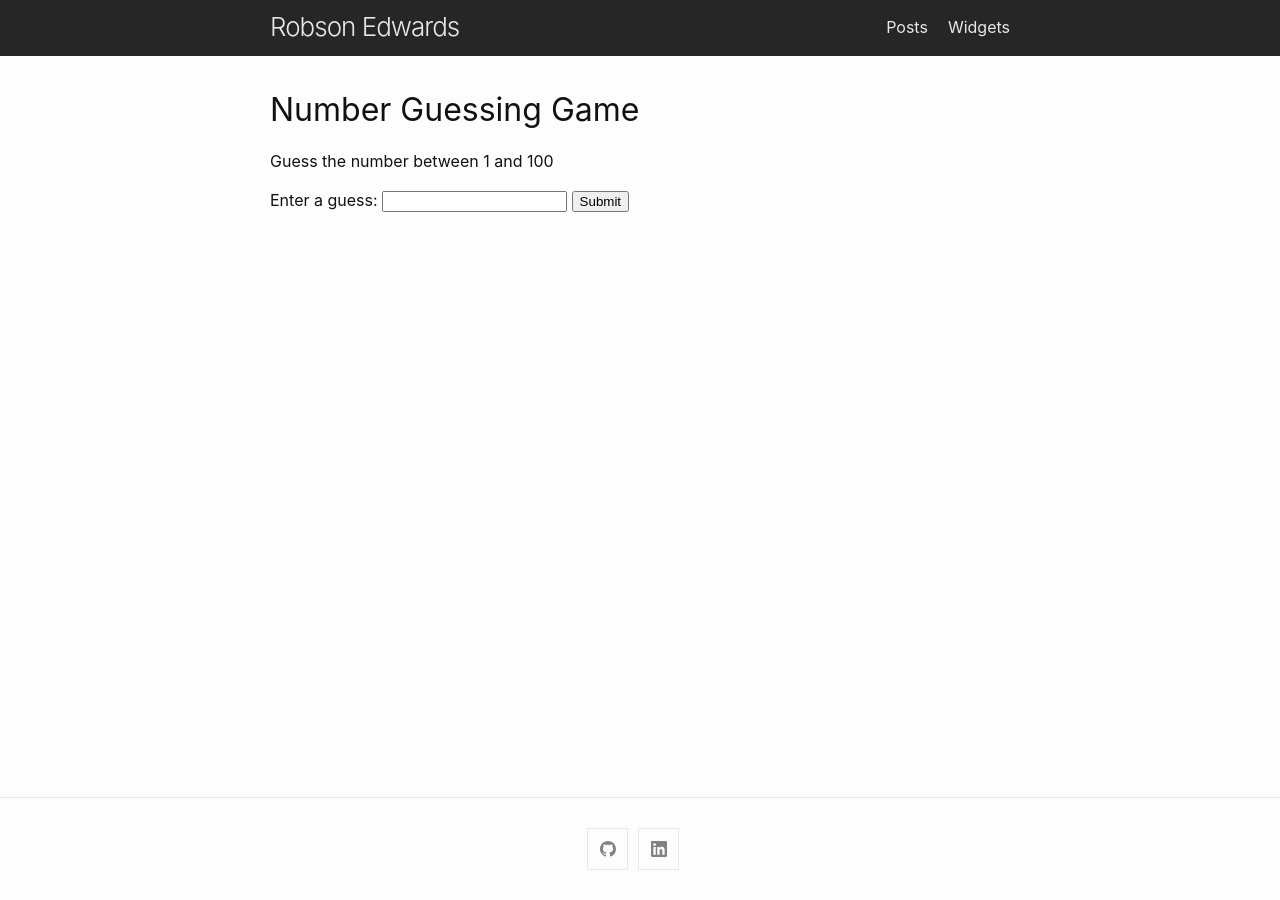
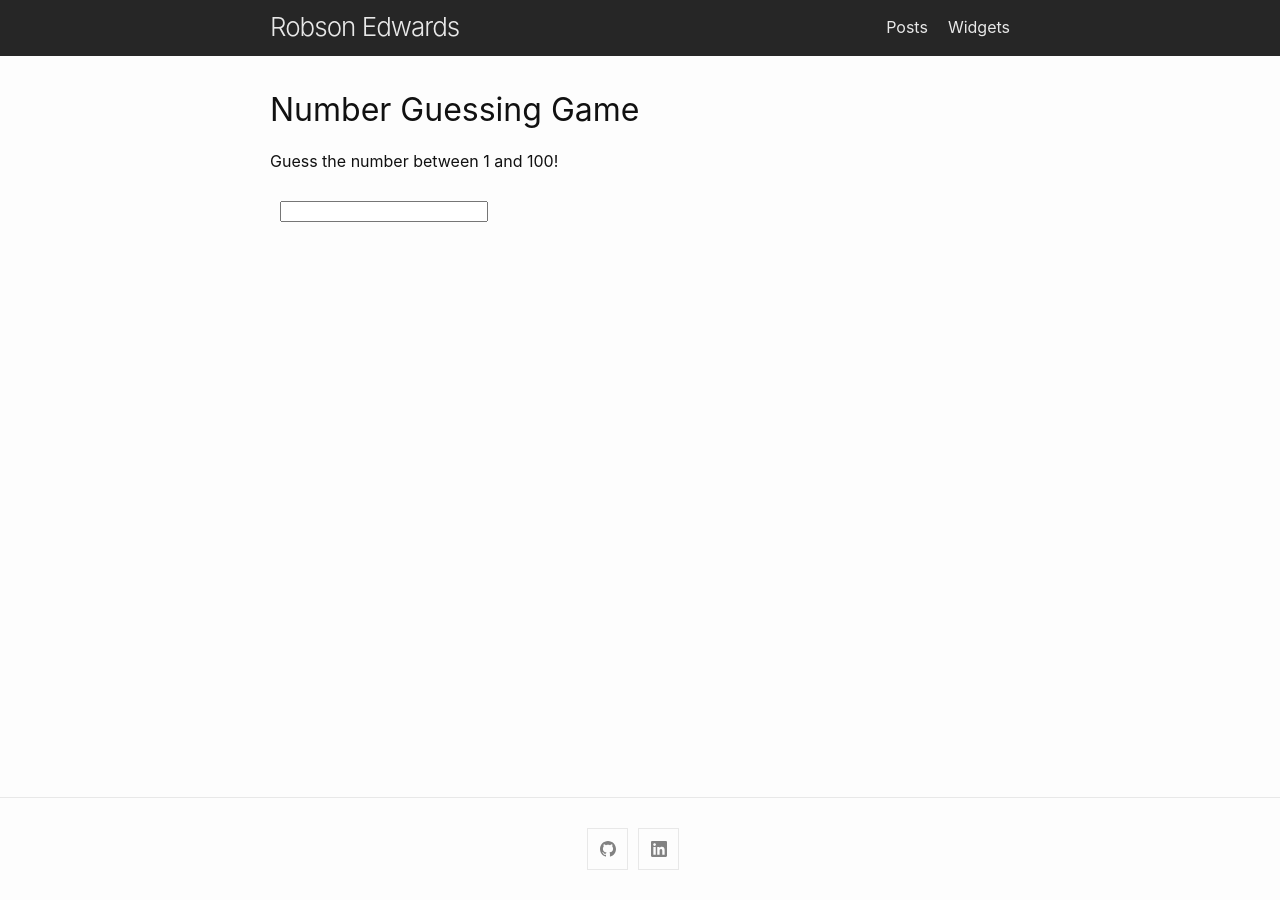
Before and after one commit to robsonedwards/robsonedwards.com, a Jekyll site: the page built from widgets.md, in a window 1280 px wide. Built offline with Jekyll 4.4.1, drawn with Linux system fonts in a browser that asks for light colours; some of the changed lines change nothing that is shown.

Commit message:
Improve number game

```diff
--- a/_includes/number-game.html
+++ b/_includes/number-game.html
@@ -1,17 +1,15 @@
 
-<script src="script2.js" defer>
+<script src="number-game.js" defer>
 </script>
 
-<h1>Number Guessing Game</h1>
-<div class="inputParas">
-    <p>Guess the number between 1 and 100</p>
-    <label for="guessField">Enter a guess:</label>
-    <input type="text" id="guessField" class="guessField">
-    <input type="submit" value="Submit" class="guessSubmit">
+<div class="numberGame">
+    <h1>Number Guessing Game</h1>
+    <p>Guess the number between 1 and 100!</p>
+    <div class="numberGameParagraphs" style="padding: 10px; border-radius: 5px">
+        <p class="guesses" style="margin-bottom:0px"> </p>
+        <input type="text" id="guessField" class="guessField" style="min-width: 200px; max-width:740px">
+            <!-- to do: make input field fill-->
+        <p class="lastResult" style="margin-bottom:0px"></p>
+    </div>
+    <p class="highScore"></p>
 </div>
-<div class="resultParas" id="resultParas">
-    <p class="guesses"></p>
-    <p class="lastResult"></p>
-    <p class="lowOrHigh"></p>
-</div>
-<p class="highScore"></p>
--- /dev/null
+++ b/number-game.js
@@ -0,0 +1,86 @@
+const guesses = document.querySelector('.guesses');
+const lastResult = document.querySelector('.lastResult');
+const highScorePara = document.querySelector('.highScore');
+const paras = document.querySelector('.numberGameParagraphs')
+
+const guessField = document.querySelector('.guessField');
+
+let guessCount = 1;
+let resetButton;
+let highScore = -1;
+
+function randomNatural(max){
+    // Random whole number between 1 and max, inclusive
+    return Math.floor(Math.random() * max) + 1;
+}
+
+let randomNumber = randomNatural(100);
+
+function resetGame(){
+    randomNumber = randomNatural(100);
+    guessCount = 1;
+
+    resetButton.parentNode.removeChild(resetButton);
+    guesses.textContent = '';
+    lastResult.textContent = '';
+
+    guessField.disabled = false;
+    guessField.value = '';
+    guessField.focus();
+
+    paras.style.backgroundColor = '';
+}
+
+function checkGuess(){
+    let userGuess = Number(guessField.value);
+    if(guessCount === 1)
+        guesses.textContent = 'Previous guesses: ';
+    guesses.textContent += userGuess + ' ';
+
+    if(userGuess === randomNumber){
+        setGameOver();
+    }
+    else{
+        guessCount++;
+        lastResult.textContent = 'Wrong! ';
+        if(randomNumber < userGuess){
+            lastResult.textContent += 'The last guess was too high!';
+            paras.style.backgroundColor = 'pink';
+        }
+        else{
+            lastResult.textContent += 'The last guess was too low!';
+            paras.style.backgroundColor = 'orange';
+        }
+    }
+
+    guessField.value = '';
+    guessField.focus();
+}
+
+function setGameOver(){
+    lastResult.textContent = 'Congrats! The number was ' + randomNumber +
+    '!';
+    paras.style.backgroundColor = 'lightgreen';
+
+    guessField.disabled = true;
+    resetButton = document.createElement('button');
+    resetButton.textContent = 'Start New Game';
+    paras.appendChild(resetButton);
+    resetButton.addEventListener('click', resetGame);
+
+    if(highScore === -1)
+        highScore = guessCount;
+    if(guessCount <= highScore){
+        highScore = guessCount;
+        highScorePara.textContent = 'Your best: ' + highScore;
+        //todo: remember between sessions
+    }
+}
+
+//Make enter key work for submit
+guessField.addEventListener('keyup', function(event) {
+    if (event.keyCode === 13) {
+        event.preventDefault();
+        checkGuess();
+    }
+});
--- a/script2.js
+++ /dev/null
@@ -1,100 +0,0 @@
-const guesses = document.querySelector('.guesses');
-const lastResult = document.querySelector('.lastResult');
-const lowOrHigh = document.querySelector('.lowOrHigh');
-const highScorePara = document.querySelector('.highScore');
-
-const guessSubmit = document.querySelector('.guessSubmit');
-const guessField = document.querySelector('.guessField');
-
-let randomNumber = Math.floor(Math.random() * 100) + 1; // random integer 1-100
-let guessCount = 1;
-let resetButton;
-let highScore = -1;
-
-function resetGame(){
-    randomNumber = Math.floor(Math.random() * 100) + 1; // random integer 1-100
-    guessCount = 1;
-    resetButton.parentNode.removeChild(resetButton);
-
-    resultParas = document.getElementById('resultParas');
-    for(let i = 0; i < resultParas.children.length; i++){
-        resultParas.children[i].textContent = '';
-    }
-
-    guessField.disabled = false;
-    guessSubmit.disabled = false;
-    guessField.value = '';
-    guessField.focus();
-
-    lastResult.style.backgroundColor = '';
-}
-
-function checkGuess(){
-    let userGuess = Number(guessField.value);
-    if(guessCount === 1){
-        guesses.textContent = 'Previous guesses: ';
-    }
-    guesses.textContent += userGuess + ' ';
-
-    if(userGuess === randomNumber){
-        lastResult.textContent = 'Congrats! The number was ' + randomNumber +
-            '!';
-        lastResult.style.backgroundColor = 'green';
-        lowOrHigh.textContent = '';
-        setGameOver();
-    }
-    else{
-        guessCount++;
-        lastResult.textContent = 'Wrong! ';
-        if(randomNumber < userGuess){
-            lastResult.textContent += 'The last guess was too high!';
-            lastResult.style.backgroundColor = 'red';
-        }
-        else{
-            lastResult.textContent += 'The last guess was too low!';
-            lastResult.style.backgroundColor = 'orange';
-        }
-    }
-
-    guessField.value = '';
-    guessField.focus();
-}
-
-function setGameOver(){
-    guessField.disabled = true;
-    guessSubmit.disabled = true;
-    resetButton = document.createElement('button');
-    resetButton.textContent = 'Start New Game';
-    document.getElementById('resultParas').appendChild(resetButton);
-    resetButton.addEventListener('click', resetGame);
-
-    if(highScore === -1)
-        highScore = guessCount;
-    if(guessCount <= highScore){
-        highScore = guessCount;
-        highScorePara.textContent = 'Best Score: ' + highScore;
-    }
-}
-
-guessField.addEventListener('keyup', function(event) {
-    if (event.keyCode === 13) {
-        event.preventDefault();
-        guessSubmit.click();
-    }
-  });
-guessSubmit.addEventListener('click', checkGuess);
-
-
-/* document.addEventListener("DOMContentLoaded", function () {
-    function createParagraph() {
-        let para = document.createElement('p');
-        para.textContent = 'You clicked the button!';
-        document.body.appendChild(para);
-    }
-
-    const buttons = document.querySelectorAll('button');
-
-    for (let i = 0; i < buttons.length; i++) {
-        buttons[i].addEventListener('click', createParagraph);
-    }
-}); */
```
